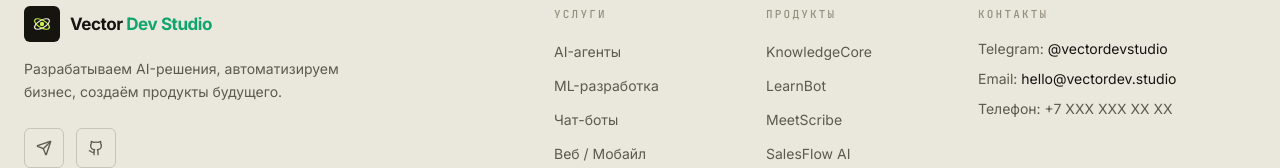
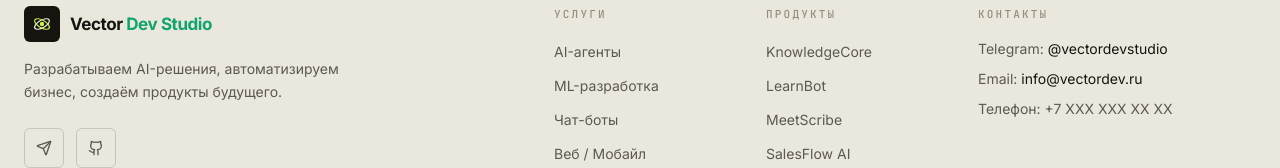
Before and after one commit to vectordevitstudio/Landing_page_Vector_Dev_Studio, a React (Vite) app: page / in a window 1280 px wide. Shown: the part 7969-8137 px from the top of the page. Built offline with nearby package versions, Linux system fonts and the light colour scheme; a web font is replaced by a local one.

Commit message:
add email

```diff
--- a/src/data/content.ts
+++ b/src/data/content.ts
@@ -26,7 +26,7 @@ export const BRAND = {
   logoAccent: 'Dev Studio',
   // Контакты — ЗАГЛУШКИ, заменить на реальные перед публикацией
   telegram: '@vectordevstudio',
-  email: 'hello@vectordev.studio',
+  email: 'info@vectordev.ru',
   phone: '+7 XXX XXX XX XX',
 };
 
```
